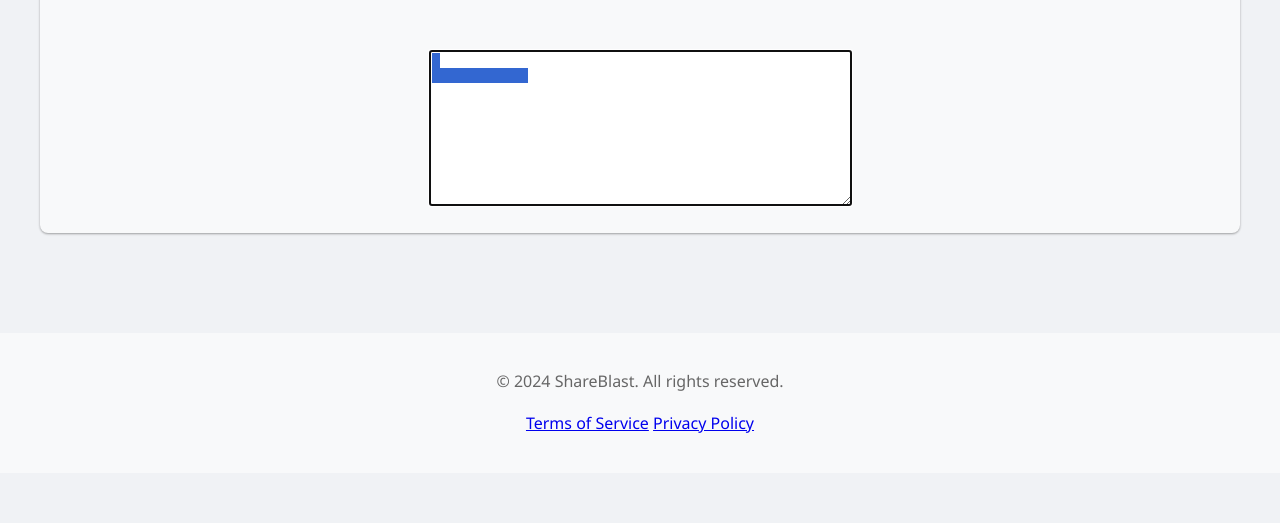
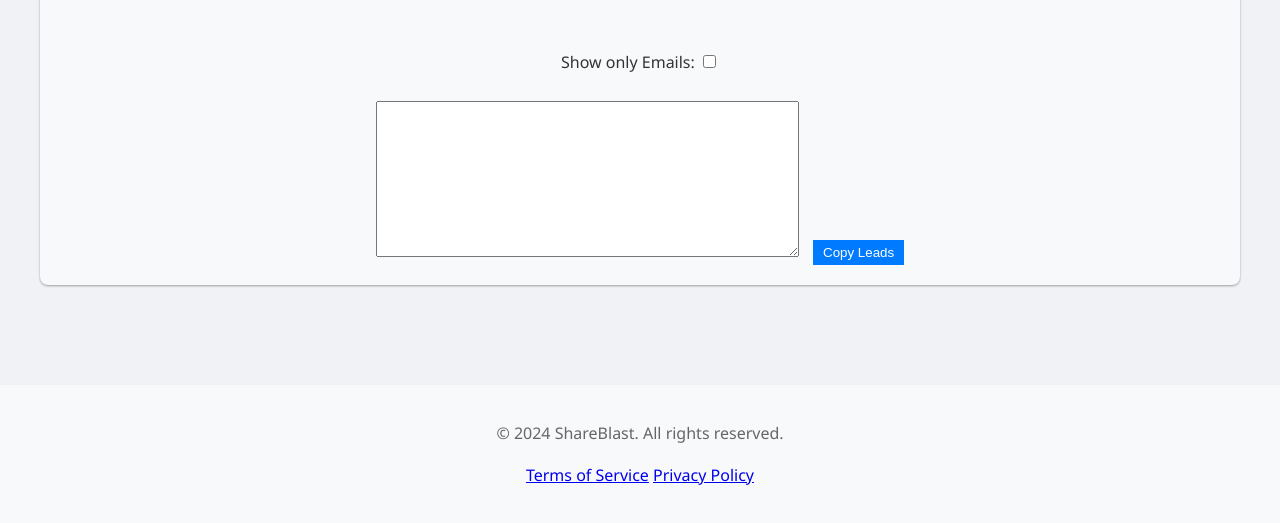
Before and after one commit to simowardi/ShareBlast, a Flask app: template templates/giveaway_leads.html in a window 1280 px wide. Shown: the part 157-680 px from the top of the page. Run offline with Flask 2, Linux system fonts and the light colour scheme; the template is opened without the code that fills it, so the values that code supplies are empty.

Commit message:
lead & winner update v3.1

```diff
--- a/static/css/account.css
+++ b/static/css/account.css
@@ -243,3 +243,12 @@ footer {
         max-height: 300px;
     }
 }
+
+.copy-button {
+	padding: 5px 10px;
+	background-color: #007bff;
+	color: #fff;
+	border: none;
+	cursor: pointer;
+	margin-left: 10px;
+}
--- /dev/null
+++ b/static/js/giveaway_leads.js
@@ -0,0 +1,17 @@
+function copyLeads() {
+	const textarea = document.getElementById('leads-textarea');
+	textarea.select();
+	document.execCommand('copy');
+}
+
+function filterLeads() {
+	const checkbox = document.getElementById('show-emails');
+	const showEmailsOnly = checkbox.checked;
+	const textarea = document.getElementById('leads-textarea');
+
+	{% if show_emails_only %}
+	textarea.value = "{% for username, email in leads %}\n{{ email }}\n{% endfor %}";
+	{% else %}
+	textarea.value = "{% for username, email in leads %}\n{{ username }}, {{ email }}\n{% endfor %}";
+	{% endif %}
+}
--- a/templates/giveaway_leads.html
+++ b/templates/giveaway_leads.html
@@ -20,11 +20,19 @@
         <div class="giveaway-details">
             <h1 class="text-center">Leads for Giveaway: {{ giveaway.title }}</h1>
             <br>
+            <label for="show-emails">Show only Emails:</label>
+            <input type="checkbox" id="show-emails" onchange="filterLeads()">
+            <br><br>
             <textarea id="leads-textarea" rows="10" cols="50">
 {% for username, email in leads %}
+{% if show_emails_only %}
+{{ email }}
+{% else %}
 {{ username }}, {{ email }}
+{% endif %}
 {% endfor %}
             </textarea>
+            <button class="copy-button" onclick="copyLeads()">Copy Leads</button>
         </div>
     </div>
 
@@ -36,12 +44,6 @@
         </p>
     </footer>
 
-    <script>
-        document.addEventListener('DOMContentLoaded', function() {
-            const textarea = document.getElementById('leads-textarea');
-            textarea.select();
-            document.execCommand('copy');
-        });
-    </script>
+    <script	script src="/static/js/giveaway_leads.js"></script>
 </body>
 </html>
```
